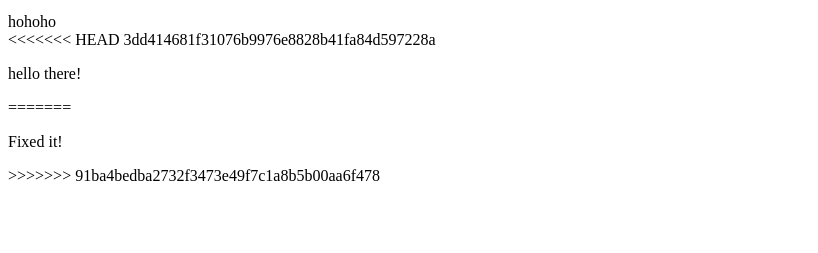
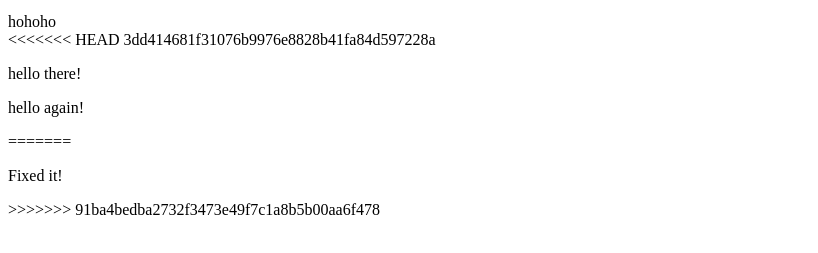
Before and after one commit to parkkibs/COMP1930-Team-26, a plain HTML site: page index.html in a window 1280 px wide. Shown: the part 231-484 px from the top of the page, without its empty margins (0-818 px from the left). Drawn offline with Linux system fonts and the light colour scheme.

Commit message:
more stuffs

```diff
--- a/index.html
+++ b/index.html
@@ -20,6 +20,8 @@ HEAD
 3dd414681f31076b9976e8828b41fa84d597228a
 
 <p> hello there! </p>
+
+<p> hello again! </p>
 =======
 <p> Fixed it! </p>
 
```
